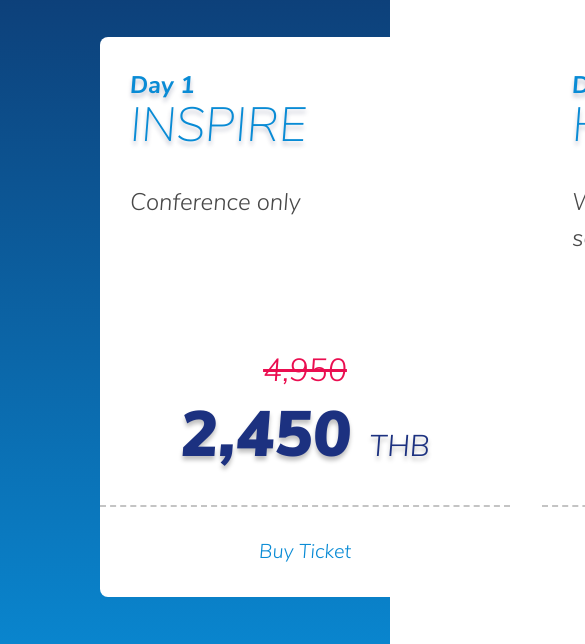
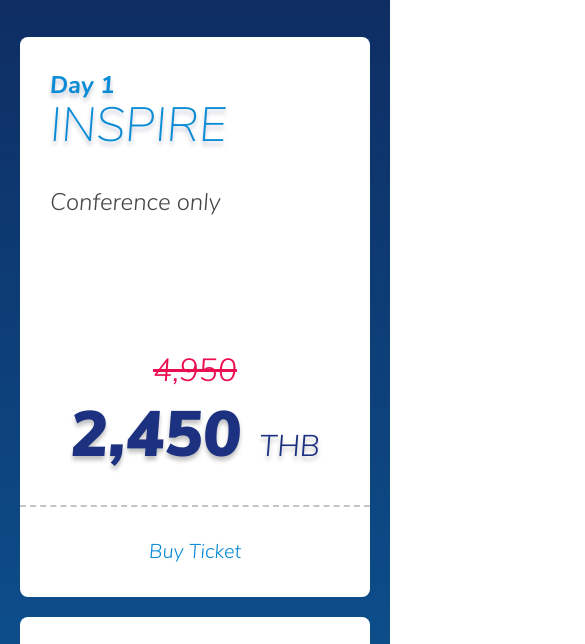
Before and after one commit to hamcompe/ux-thailand-site, a Gatsby site: page / in a window 390 px wide. Shown: the part 6085-6729 px from the top of the page, 585 px wide, since content can reach past the window. Built offline with nearby package versions, Linux system fonts and the light colour scheme; Gatsby itself is replaced by a stand-in of ours.

Commit message:
responsive for price card

```diff
--- a/src/components/Price.js
+++ b/src/components/Price.js
@@ -1,5 +1,6 @@
 import React from 'react'
 import styled from 'react-emotion'
+import mq from '../../utils/media-query'
 
 const Section = styled.section`
   background-image: linear-gradient(var(--color_blur_dark), var(--color_blue));
@@ -34,6 +35,13 @@ const CardWrapper = styled.div`
   margin: 40px -16px;
   padding-left: 100px;
   padding-right: 100px;
+
+  ${mq.s} {
+    flex-direction: column;
+    align-content: center;
+    padding-left: 20px;
+    padding-right: 20px;
+  }
 `
 const Card = styled.div`
   min-height: 500px;
@@ -47,6 +55,10 @@ const Card = styled.div`
   align-items: flex-start;
   padding: 30px;
   position: relative;
+  ${mq.s} {
+    min-width: 250px;
+    margin-bottom: 20px;
+  }
 `
 
 const CardHead = styled.h3`
@@ -134,7 +146,7 @@ const BuyTicket = styled.div`
   border-color: #c4c4c4;
 `
 
-function Price ({id}) {
+function Price({id}) {
   return (
     <Section id={id}>
       <Wrapper>
```
